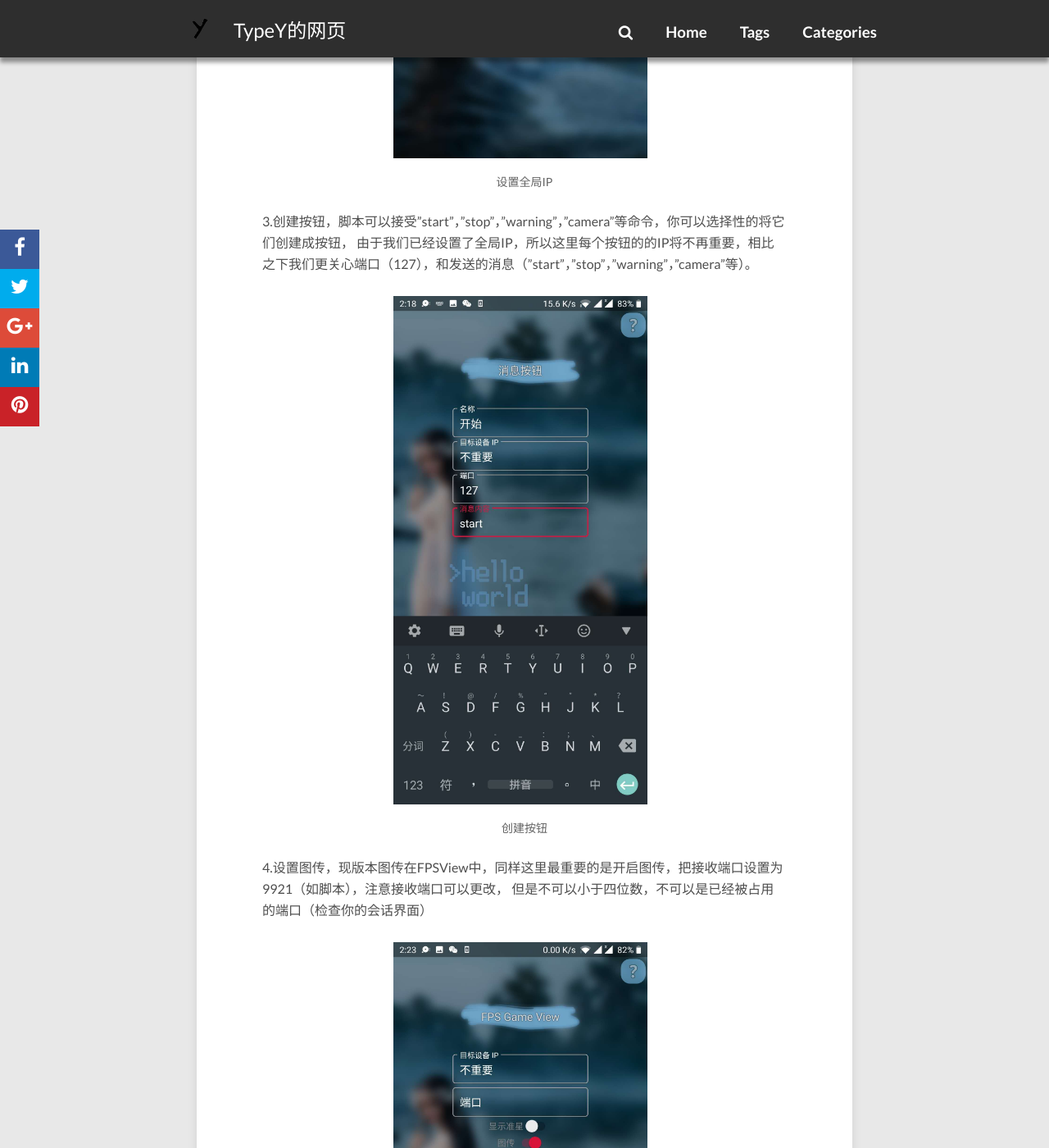
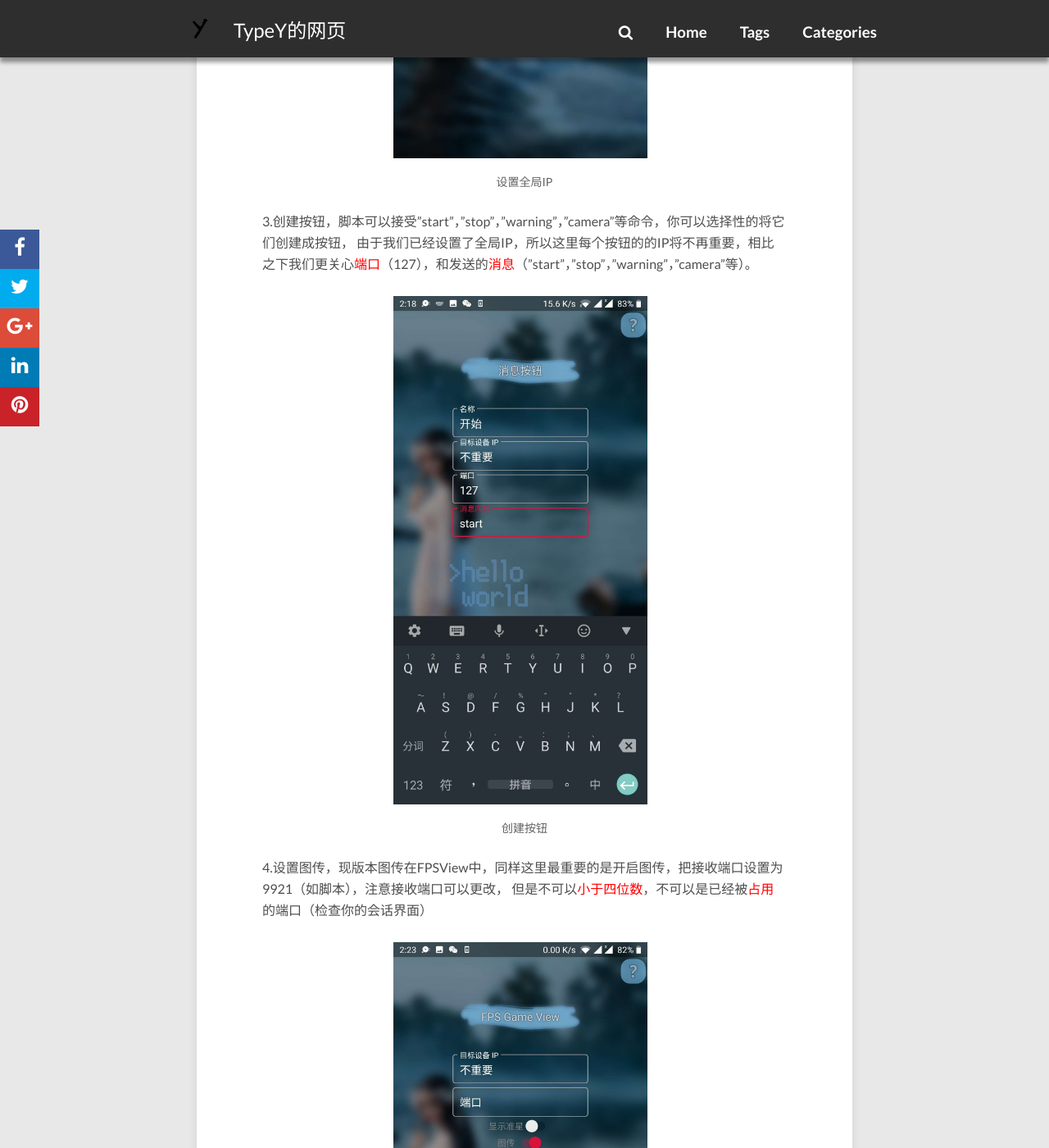
Before and after one commit to yanfeiwong/Typey.github.io, a Jekyll site: the page built from _posts/2020-4-10-熊孩子监视器(U型遥控器，Python 3) .md, in a window 1280 px wide and 1400 px high, scrolled down 6004 px. Shown: the whole window at 82% size. Built offline with Jekyll 4.4.1, drawn with Linux system fonts in a browser that asks for light colours; nearby versions of some CDN libraries; comment, search, counter and statistics services are not loaded.

Commit message:
Update 2020-4-10-熊孩子监视器(U型遥控器，Python 3) .md

```diff
--- a/_posts/2020-4-10-熊孩子监视器(U型遥控器，Python 3) .md
+++ b/_posts/2020-4-10-熊孩子监视器(U型遥控器，Python 3) .md
@@ -31,7 +31,7 @@ image:
 </figure>
 
 ## 准备工作
-0.脚本已经打包好可以<a href="https://github.com/yanfeiwong/U-Switch/raw/master/Demo/%E7%86%8A%E5%AD%A9%E5%AD%90%E7%9B%91%E8%A7%86%E5%99%A8.exe" target="_blank">直接下载</a>使用，因此你可以直接跳过后边所有的步骤，直接跳到“USwitch端的配置”学习如何使用。
+0.脚本已经打包好可以<a href="https://github.com/yanfeiwong/U-Switch/raw/master/Demo/%E7%86%8A%E5%AD%A9%E5%AD%90%E7%9B%91%E8%A7%86%E5%99%A8.exe" target="_blank"><font color="red">直接下载</font></a>使用，因此你可以直接跳过后边所有的步骤，直接跳到“USwitch端的配置”学习如何使用。
 
 1.安装必备的库（windows 在 cmd 执行，linux 在终端执行）：
 {% highlight python %}
@@ -228,13 +228,13 @@ Msg_Box_thread.start()
     <figcaption>设置全局IP</figcaption>
 </figure>
 3.创建按钮，脚本可以接受"start"，"stop"，"warning"，"camera"等命令，你可以选择性的将它们创建成按钮，
-由于我们已经设置了全局IP，所以这里每个按钮的的IP将不再重要，相比之下我们更关心端口（127），和发送的消息（"start"，"stop"，"warning"，"camera"等）。
+由于我们已经设置了全局IP，所以这里每个按钮的的IP将不再重要，相比之下我们更关心<font color="red">端口</font>（127），和发送的<font color="red">消息</font>（"start"，"stop"，"warning"，"camera"等）。
 <figure class="half center">
 	<a href="{{ site.url }}/images/p3_u_cn/MB.jpg"> <img src="{{ site.url }}/images/p3_u_cn/MB.jpg" alt=""></a>
     <figcaption>创建按钮</figcaption>
 </figure>
 4.设置图传，现版本图传在FPSView中，同样这里最重要的是开启图传，把接收端口设置为9921（如脚本），注意接收端口可以更改，
-但是不可以小于四位数，不可以是已经被占用的端口（检查你的会话界面）
+但是不可以<font color="red">小于四位数</font>，不可以是已经被<font color="red">占用</font>的端口（检查你的会话界面）
 <figure class="half center">
 	<a href="{{ site.url }}/images/p3_u_cn/FPS.jpg"> <img src="{{ site.url }}/images/p3_u_cn/FPS.jpg" alt=""></a>
     <figcaption>图传设置</figcaption>
```
